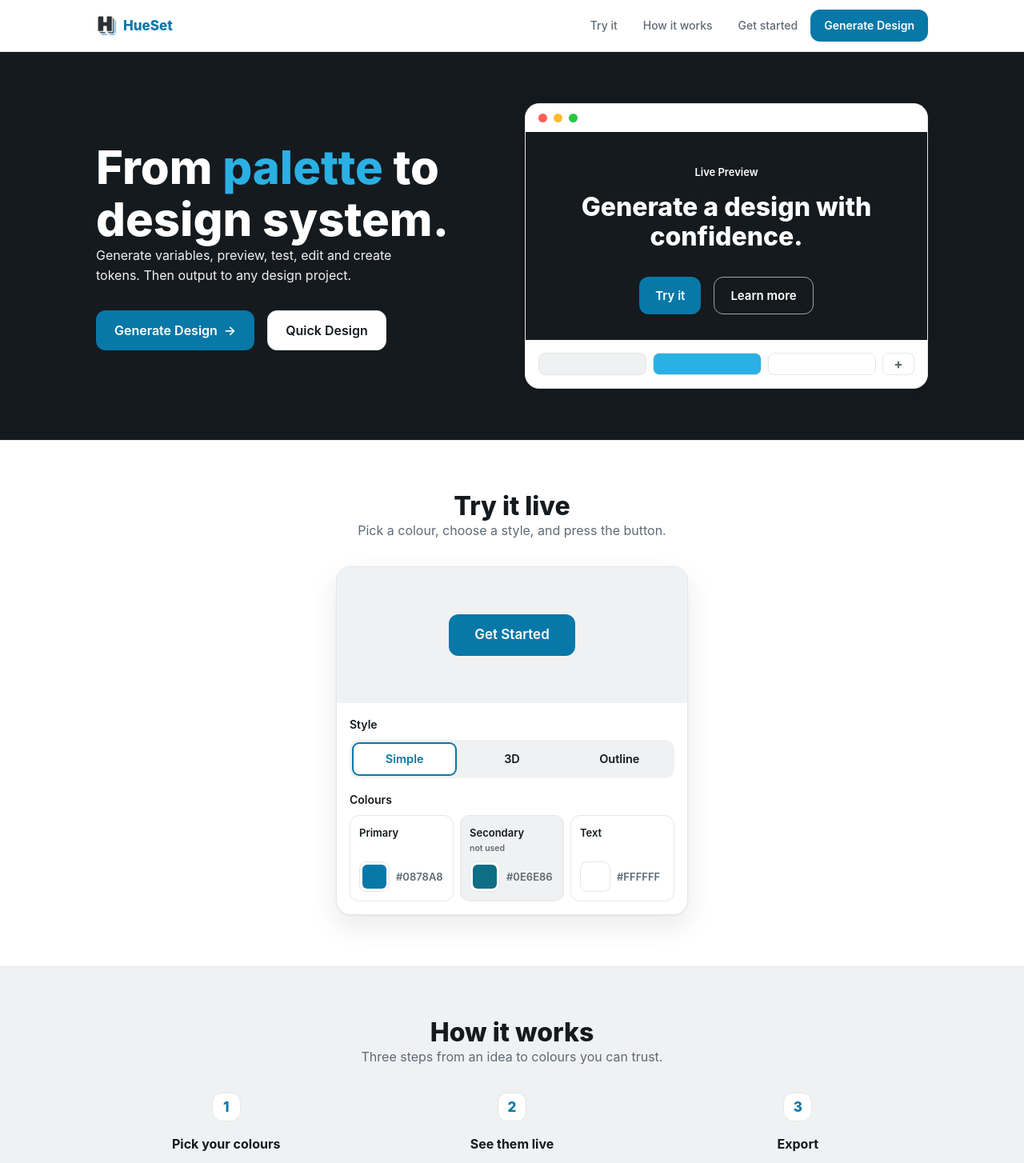
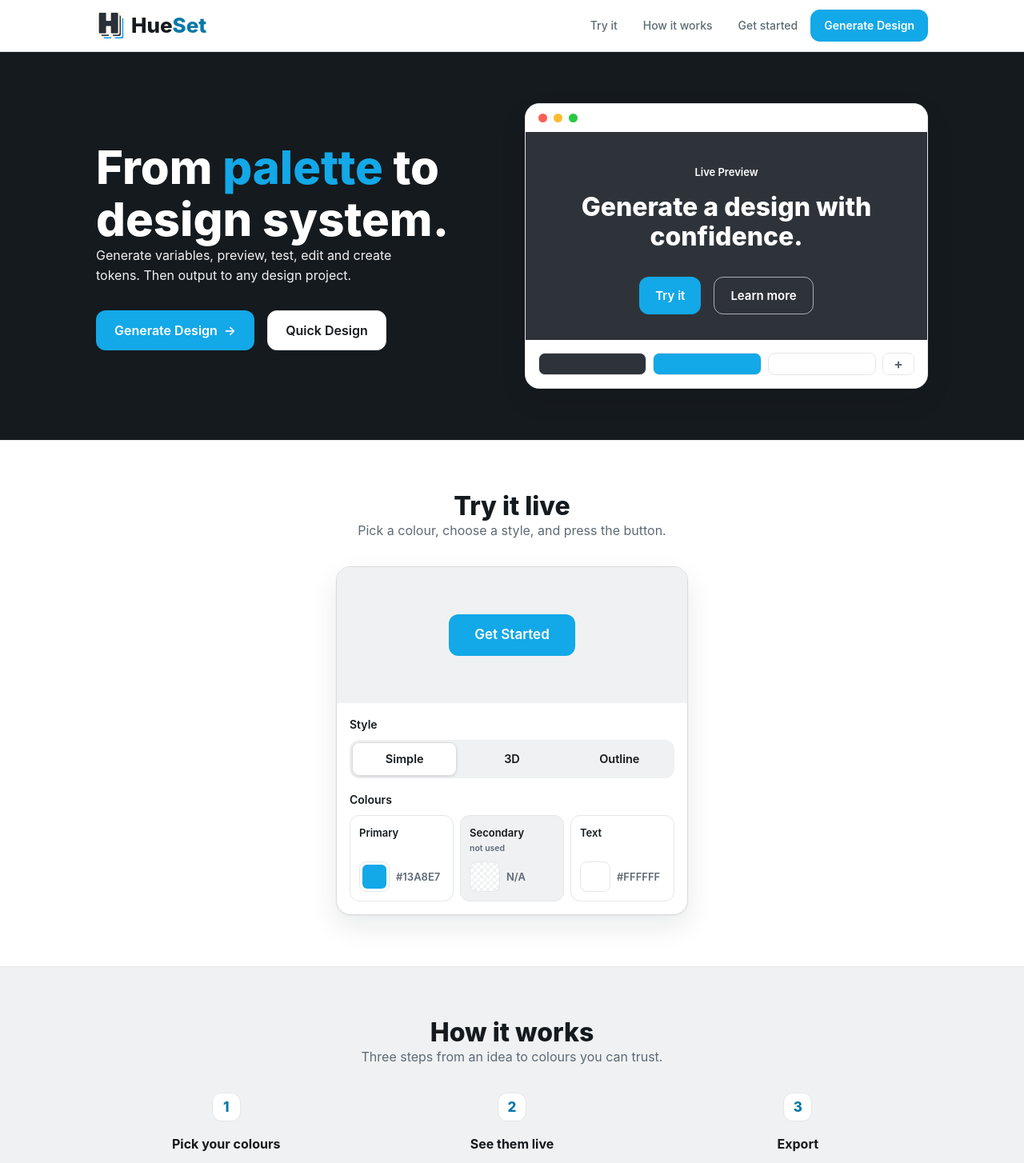
Before and after one commit to CavenLink-Dev/Pallete2Life, a React (Vite) app: page / in a window 1280 px wide. Shown: the top 1454 px of the page at 80% size. Built offline with nearby package versions, Linux system fonts and the light colour scheme; the HTML template or start-up script is replaced by a standard one.

Commit message:
Match landing page reference styling

```diff
--- a/src/pages/Home.css
+++ b/src/pages/Home.css
@@ -1,11 +1,13 @@
 .hueset-home {
-  --home-brand: #2ab0e4;
+  --home-brand: #13a8e7;
   --home-brand-ink: #0878a8;
   --home-ink: #151a1e;
+  --home-strong-surface: #2e333a;
   --home-muted: #5e6a75;
   --home-bg: #ffffff;
   --home-grey: #f0f1f2;
   --home-line: #e4e6e8;
+  --home-outline: #dbdbdb;
   --home-gap-small: 8px;
   --home-gap-medium: 16px;
   --home-gap-large: 32px;
@@ -35,15 +37,16 @@
 
 .home-btn { display: inline-flex; min-height: 50px; align-items: center; justify-content: center; gap: var(--home-gap-small); padding: 14px 22px; border: 1px solid transparent; border-radius: var(--home-radius); font-size: var(--home-text-body); font-weight: 600; line-height: 1; text-align: center; cursor: pointer; transition: background 0.15s, border-color 0.15s, filter 0.15s, transform 0.06s; }
 .home-btn:active { transform: translateY(1px); }
-.home-btn-primary { color: var(--home-bg) !important; background: var(--home-brand-ink); }
+.home-btn-primary { color: var(--home-bg) !important; background: var(--home-brand); }
 .home-btn-primary:hover { filter: brightness(0.88); }
 .home-btn-secondary { color: var(--home-ink); background: var(--home-bg); border-color: var(--home-line); }
 .home-btn-secondary:hover { background: var(--home-grey); border-color: var(--home-muted); }
 
 .home-nav { position: sticky; top: 0; z-index: 40; border-bottom: 1px solid var(--home-line); background: rgba(255, 255, 255, 0.92); backdrop-filter: blur(8px); }
 .home-nav-inner { display: flex; height: 64px; align-items: center; gap: var(--home-gap-medium); }
-.home-brand { display: flex; flex-shrink: 0; align-items: center; gap: var(--home-gap-small); margin-right: auto; color: var(--home-brand-ink) !important; font-size: 17px; font-weight: 800; letter-spacing: 0; }
-.home-brand img { width: 26px; height: 26px; border-radius: var(--home-radius-small); object-fit: cover; }
+.home-brand { display: flex; flex-shrink: 0; align-items: center; gap: var(--home-gap-small); margin-right: auto; color: var(--home-brand-ink) !important; font-size: 26px; font-weight: 800; letter-spacing: 0; }
+.home-brand b { color: var(--home-ink); font-weight: inherit; }
+.home-brand img { width: 36px; height: 36px; border-radius: var(--home-radius-small); object-fit: cover; }
 .home-nav-links { display: flex; gap: var(--home-gap-large); }
 .home-nav-links a { color: var(--home-muted); font-size: 14px; font-weight: 500; }
 .home-nav-links a:hover { color: var(--home-ink); }
@@ -63,16 +66,16 @@
 .home-chrome .red { background: #ff5f57; }
 .home-chrome .yellow { background: #febc2e; }
 .home-chrome .green { background: #28c840; }
-.home-promo-panel { padding: 40px var(--home-gap-large) var(--home-gap-large); color: var(--home-bg); background: var(--home-ink); text-align: center; }
+.home-promo-panel { padding: 40px var(--home-gap-large) var(--home-gap-large); color: var(--home-bg); background: var(--home-strong-surface); text-align: center; }
 .home-promo-label { display: block; margin-bottom: var(--home-gap-medium); color: var(--home-bg); font-size: var(--home-text-caption); font-weight: 600; }
 .home-promo-title { margin-bottom: var(--home-gap-large); font-size: clamp(24px, 3.2vw, var(--home-text-title)); font-weight: 800; line-height: 1.14; letter-spacing: 0; }
 .home-promo-buttons { display: flex; justify-content: center; gap: var(--home-gap-medium); }
 .home-promo-button { display: inline-flex; min-height: 44px; align-items: center; padding: 11px 20px; border-radius: var(--home-radius); font-size: 15px; font-weight: 600; }
-.home-promo-button.solid { color: var(--home-bg); background: var(--home-brand-ink); }
+.home-promo-button.solid { color: var(--home-bg); background: var(--home-brand); }
 .home-promo-button.ghost { color: var(--home-bg); border: 1px solid rgba(255, 255, 255, 0.6); background: transparent; }
 .home-promo-swatches { display: flex; align-items: center; gap: var(--home-gap-small); padding: var(--home-gap-medium); background: var(--home-bg); }
 .home-promo-swatches i { height: 28px; flex: 1; border: 1px solid var(--home-line); border-radius: var(--home-radius-small); }
-.home-promo-swatches i.primary { background: var(--home-grey); }
+.home-promo-swatches i.primary { background: var(--home-strong-surface); }
 .home-promo-swatches i.secondary { background: var(--home-brand); }
 .home-promo-swatches i.text { background: var(--home-bg); }
 .home-promo-swatches .plus { display: grid; width: 40px; height: 28px; flex: 0 0 auto; place-items: center; border: 1px solid var(--home-line); border-radius: var(--home-radius-small); color: var(--home-muted); font-weight: 700; }
@@ -80,10 +83,10 @@
 .home-section { padding: 64px 0; }
 .home-section + .home-section { border-top: 1px solid var(--home-line); }
 .home-grey { background: var(--home-grey); }
-.home-center { max-width: 46ch; margin: 0 auto; text-align: center; }
+.home-center { max-width: 520px; margin: 0 auto; text-align: center; }
 .hueset-home h2 { margin-bottom: 0; font-size: clamp(24px, 3.4vw, var(--home-text-title)); }
 .home-lead-secondary { margin: var(--home-gap-small) 0 0; color: var(--home-muted); font-size: var(--home-text-body); }
-.home-lab { max-width: 440px; overflow: hidden; margin: var(--home-gap-large) auto 0; border: 1px solid var(--home-line); border-radius: var(--home-radius-large); background: var(--home-bg); box-shadow: var(--home-shadow); }
+.home-lab { max-width: 440px; overflow: hidden; margin: var(--home-gap-large) auto 0; border: 1px solid var(--home-outline); border-radius: var(--home-radius-large); background: var(--home-bg); box-shadow: var(--home-shadow); }
 .home-stage { display: grid; min-height: 170px; place-items: center; padding: 44px 20px; background: var(--home-grey); }
 
 #previewBtn { min-height: 52px; padding: 15px 30px; border: 2px solid transparent; border-radius: 12px; color: var(--txt); background: var(--face); font: inherit; font-size: 17px; font-weight: 600; line-height: 1; cursor: pointer; transition: transform 0.06s ease, box-shadow 0.15s ease, background 0.15s, color 0.15s, border-color 0.15s; }
@@ -101,7 +104,7 @@
 .home-segmented label { position: relative; }
 .home-segmented input { position: absolute; inset: 0; margin: 0; opacity: 0; cursor: pointer; }
 .home-segmented span { display: block; padding: 10px 0; border-radius: 9px; color: var(--home-ink); font-size: 14.5px; font-weight: 600; text-align: center; transition: background 0.15s, box-shadow 0.15s; }
-.home-segmented input:checked + span { color: var(--home-brand-ink); background: var(--home-bg); box-shadow: inset 0 0 0 2px var(--home-brand-ink); }
+.home-segmented input:checked + span { color: var(--home-ink); background: var(--home-bg); box-shadow: inset 0 0 0 1px var(--home-outline), 0 1px 3px rgba(16, 24, 32, 0.14); }
 .home-segmented input:focus-visible + span { outline: 2px solid var(--home-brand-ink); outline-offset: 2px; }
 .home-roles { display: grid; grid-template-columns: repeat(3, 1fr); gap: var(--home-gap-small); }
 .home-role { padding: 11px; border: 1px solid var(--home-line); border-radius: var(--home-radius); transition: opacity 0.18s; }
@@ -112,6 +115,7 @@
 .home-role.dim .not-used { opacity: 1; }
 .home-colour-pick { display: flex; align-items: center; gap: var(--home-gap-small); }
 .home-colour-pick input[type="color"] { width: 38px; min-width: 38px; height: 38px; appearance: none; padding: 3px; border: 1px solid var(--home-line); border-radius: 9px; background: var(--home-bg); cursor: pointer; }
+.home-unused-swatch { width: 38px; min-width: 38px; height: 38px; border: 1px solid var(--home-line); border-radius: 9px; background-color: var(--home-bg); background-image: linear-gradient(45deg, var(--home-grey) 25%, transparent 25%), linear-gradient(-45deg, var(--home-grey) 25%, transparent 25%), linear-gradient(45deg, transparent 75%, var(--home-grey) 75%), linear-gradient(-45deg, transparent 75%, var(--home-grey) 75%); background-position: 0 0, 0 4px, 4px -4px, -4px 0; background-size: 8px 8px; }
 .home-colour-pick input[type="color"]::-webkit-color-swatch-wrapper { padding: 0; }
 .home-colour-pick input[type="color"]::-webkit-color-swatch { border: 0; border-radius: 6px; }
 .home-colour-pick input[type="color"]::-moz-color-swatch { border: 0; border-radius: 6px; }
@@ -139,7 +143,8 @@
 
 .home-footer { padding: var(--home-gap-large) 0; border-top: 1px solid var(--home-line); background: var(--home-grey); }
 .home-footer-inner { display: grid; grid-template-columns: auto 1fr auto; align-items: center; gap: var(--home-gap-large); }
-.home-footer .home-brand { margin-right: 0; }
+.home-footer .home-brand { margin-right: 0; font-size: 17px; }
+.home-footer .home-brand img { width: 26px; height: 26px; }
 .home-footer-inner nav { display: flex; flex-wrap: wrap; justify-content: center; gap: var(--home-gap-small) var(--home-gap-medium); }
 .home-footer-inner small { color: var(--home-muted); font-size: var(--home-text-caption); }
 .home-footer-inner nav a { display: inline-flex; min-height: 32px; align-items: center; padding: 4px 2px; color: var(--home-muted); font-size: var(--home-text-caption); }
--- a/src/pages/Home.tsx
+++ b/src/pages/Home.tsx
@@ -15,7 +15,7 @@ export default function Home() {
   const nav = useNav()
   const [demoStyle, setDemoStyle] = useState<DemoStyle>("simple")
   const [colours, setColours] = useState<Record<DemoColour, string>>({
-    primary: "#0878A8",
+    primary: "#13A8E7",
     secondary: "#0E6E86",
     text: "#FFFFFF",
   })
@@ -33,7 +33,7 @@ export default function Home() {
     <div className="hueset-home" id="top">
       <header className="home-nav">
         <div className="home-wrap home-nav-inner">
-          <a href="#top" className="home-brand"><img src="/logo-64.png" alt="" />HueSet</a>
+          <a href="#top" className="home-brand"><img src="/logo-64.png" alt="" /><span><b>Hue</b>Set</span></a>
           <nav className="home-nav-links" aria-label="Primary">
             <a href="#try">Try it</a>
             <a href="#how">How it works</a>
@@ -103,6 +103,8 @@ export default function Home() {
                         <div key={role} className={`home-role ${used ? "" : "dim"}`}>
                           <div className="home-role-label"><span>{label}</span><span className="not-used">not used</span></div>
                           <div className="home-colour-pick">
+                            {used ? (
+                              <>
                                 <input
                                   type="color"
                                   value={colours[role]}
@@ -110,6 +112,13 @@ export default function Home() {
                                   onChange={(event) => setColours((current) => ({ ...current, [role]: event.target.value.toUpperCase() }))}
                                 />
                                 <span className="home-hex">{colours[role].toUpperCase()}</span>
+                              </>
+                            ) : (
+                              <>
+                                <span className="home-unused-swatch" aria-hidden="true" />
+                                <span className="home-hex">N/A</span>
+                              </>
+                            )}
                           </div>
                         </div>
                       )
@@ -161,7 +170,7 @@ export default function Home() {
 
       <footer className="home-footer">
         <div className="home-wrap home-footer-inner">
-          <a href="#top" className="home-brand"><img src="/logo-64.png" alt="" />HueSet</a>
+          <a href="#top" className="home-brand"><img src="/logo-64.png" alt="" /><span><b>Hue</b>Set</span></a>
           <nav aria-label="Footer">
             <a href="#try">Try it</a>
             <a href="#start">Get started</a>
```
Lines whose indentation alone changed are shown as unchanged.
